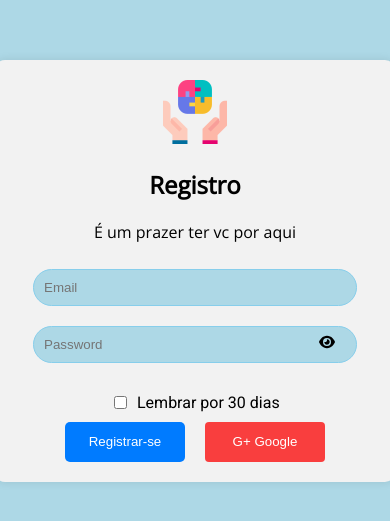
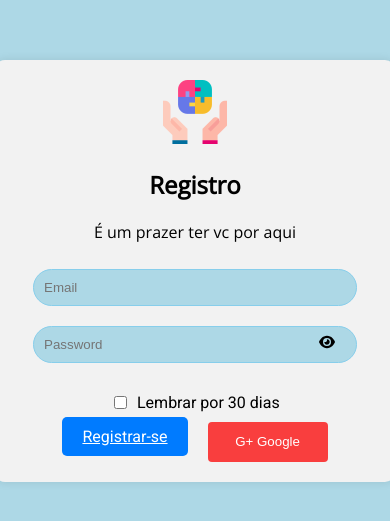
Before and after one commit to WendrilXX/HealthHub, a React (Vite) app: page /register in a window 390 px wide. Shown: the part 151-672 px from the top of the page. Built offline with nearby package versions, Linux system fonts and the light colour scheme.

Commit message:
chore: Update Login and Register pages with consistent button styles and responsiveness

```diff
--- a/src/pages/Login/Login.jsx
+++ b/src/pages/Login/Login.jsx
@@ -42,10 +42,12 @@ const Login = () => {
                 </Link>
               </div>
               <div className="login-center-buttons">
-                <button type="button" className='button-login'>Login</button>
-                <button type="button" className='button-google'>
-                  G+ Google
-                </button>
+                <Link to="/home">
+                  <button type="button" className='button-login'>Login</button>
+                </Link>
+                <Link to="/home">
+                  <button type="button" className='button-google'>G+ Google</button>
+                </Link>
               </div>
             </form>
           </div>
--- a/src/pages/Register/Register.jsx
+++ b/src/pages/Register/Register.jsx
@@ -3,6 +3,7 @@ import React, { useEffect, useState } from "react";
 import Logo from "../../assets/autismo.png";
 import { FaEye } from "react-icons/fa6";
 import { FaEyeSlash } from "react-icons/fa6";
+import { Link } from 'react-router-dom';
 
 // Antes que falem mau! estou com sono! clonei a pagian de login, ai vc modifiquem e criem a pagina de registro
 //  se tiver um código muito doido, não se preocupem!, a musica que eu to ouvindo é mais louca KKKKk enfim..... vou escrever meu artigo fui
@@ -37,7 +38,7 @@ const Register = () => {
                 </div>
               </div>
               <div className="login-center-buttons">
-                <button type="button" className='button-login'>Registrar-se</button>
+                <Link to="/" className='button-login'>Registrar-se</Link>
                 <button type="button" className='button-google'>
                   G+ Google
                 </button>
```
